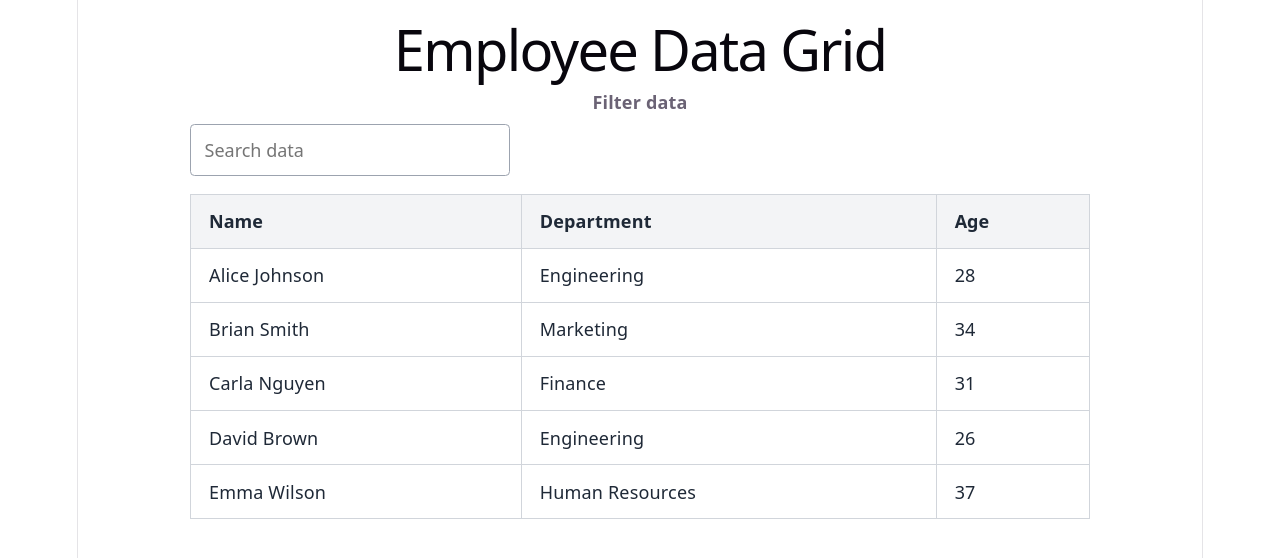
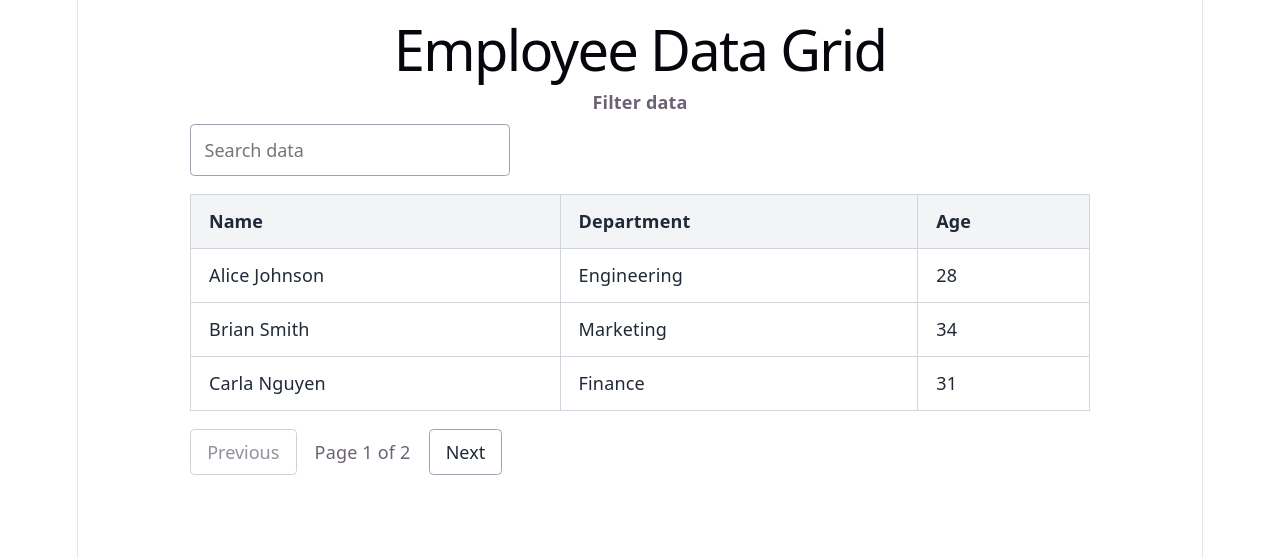
Before and after one commit to 24520273-netizen/Lab2-HW1, a React (Vite) app: page / in a window 1280 px wide. Shown: the top 558 px of the page. Built offline with nearby package versions, Linux system fonts and the light colour scheme.

Commit message:
feat(grid): implement pagination

```diff
--- a/src/App.css
+++ b/src/App.css
@@ -76,3 +76,38 @@
   outline: 3px solid #2563eb;
   outline-offset: 3px;
 }
+
+.data-grid-pagination {
+  display: flex;
+  align-items: center;
+  gap: 1rem;
+  margin-top: 1rem;
+}
+
+.data-grid-pagination p {
+  margin: 0;
+}
+
+.data-grid-pagination button {
+  padding: 0.5rem 0.9rem;
+  border: 1px solid #9ca3af;
+  border-radius: 0.25rem;
+  background-color: #ffffff;
+  color: #1f2937;
+  font: inherit;
+  cursor: pointer;
+}
+
+.data-grid-pagination button:hover:not(:disabled) {
+  background-color: #f3f4f6;
+}
+
+.data-grid-pagination button:focus-visible {
+  outline: 3px solid #2563eb;
+  outline-offset: 2px;
+}
+
+.data-grid-pagination button:disabled {
+  cursor: not-allowed;
+  opacity: 0.5;
+}
--- a/src/components/DataGrid.tsx
+++ b/src/components/DataGrid.tsx
@@ -19,6 +19,8 @@ interface SortConfig<T> {
   key: keyof T;
   direction: SortDirection;
 }
+
+const PAGE_SIZE = 3;
 
 function getRowKey<T>(item: T, rowIndex: number): string | number {
   if (typeof item === 'object' && item !== null && 'id' in item) {
@@ -61,6 +63,7 @@ export function DataGrid<T>({
 }: DataGridProps<T>) {
   const [sortConfig, setSortConfig] = useState<SortConfig<T> | null>(null);
   const [filterQuery, setFilterQuery] = useState('');
+  const [currentPage, setCurrentPage] = useState(1);
   const filterInputId = useId();
 
   const handleSort = (column: ColumnDef<T>) => {
@@ -82,6 +85,11 @@ export function DataGrid<T>({
         direction: 'asc',
       };
     });
+  };
+
+  const handleFilterChange = (value: string) => {
+    setFilterQuery(value);
+    setCurrentPage(1);
   };
 
   const normalizedFilterQuery = filterQuery.trim().toLowerCase();
@@ -111,6 +119,26 @@ export function DataGrid<T>({
       })
     : filteredData;
 
+  const totalPages = Math.max(
+    1,
+    Math.ceil(sortedData.length / PAGE_SIZE),
+  );
+
+  const pageStartIndex = (currentPage - 1) * PAGE_SIZE;
+
+  const paginatedData = sortedData.slice(
+    pageStartIndex,
+    pageStartIndex + PAGE_SIZE,
+  );
+
+  const handlePreviousPage = () => {
+    setCurrentPage((page) => Math.max(1, page - 1));
+  };
+
+  const handleNextPage = () => {
+    setCurrentPage((page) => Math.min(totalPages, page + 1));
+  };
+
   return (
     <>
       <section className="data-grid-filter">
@@ -122,7 +150,7 @@ export function DataGrid<T>({
           id={filterInputId}
           type="search"
           value={filterQuery}
-          onChange={(event) => setFilterQuery(event.target.value)}
+          onChange={(event) => handleFilterChange(event.target.value)}
           placeholder="Search data"
         />
       </section>
@@ -174,8 +202,8 @@ export function DataGrid<T>({
         </thead>
 
         <tbody>
-          {sortedData.length > 0 ? (
-            sortedData.map((item, rowIndex) => (
+          {paginatedData.length > 0 ? (
+            paginatedData.map((item, rowIndex) => (
               <tr key={getRowKey(item, rowIndex)}>
                 {columns.map((column) => (
                   <td key={String(column.accessorKey)}>
@@ -193,6 +221,31 @@ export function DataGrid<T>({
           )}
         </tbody>
       </table>
+
+      <nav
+        className="data-grid-pagination"
+        aria-label="Data grid pagination"
+      >
+        <button
+          type="button"
+          onClick={handlePreviousPage}
+          disabled={currentPage === 1}
+        >
+          Previous
+        </button>
+
+        <p>
+          Page {currentPage} of {totalPages}
+        </p>
+
+        <button
+          type="button"
+          onClick={handleNextPage}
+          disabled={currentPage >= totalPages}
+        >
+          Next
+        </button>
+      </nav>
     </>
   );
 }
```
